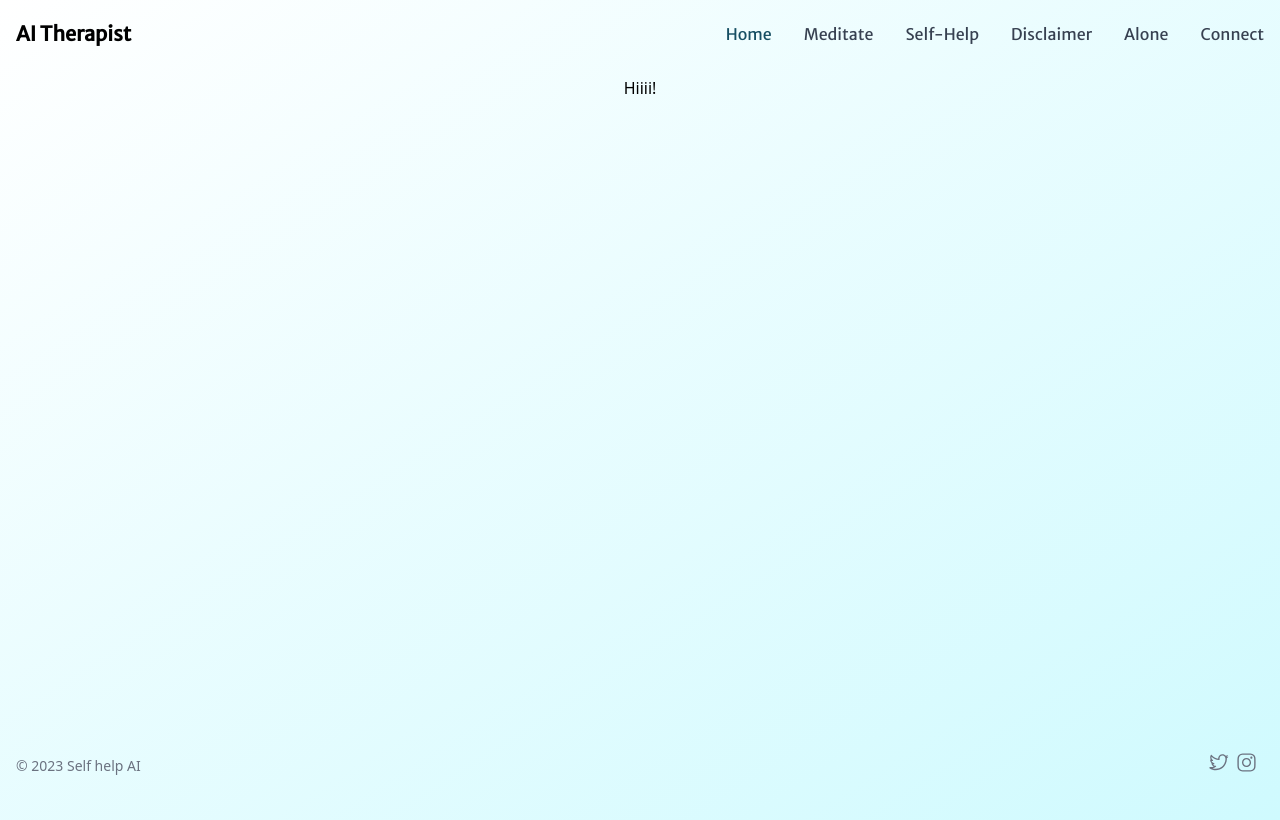
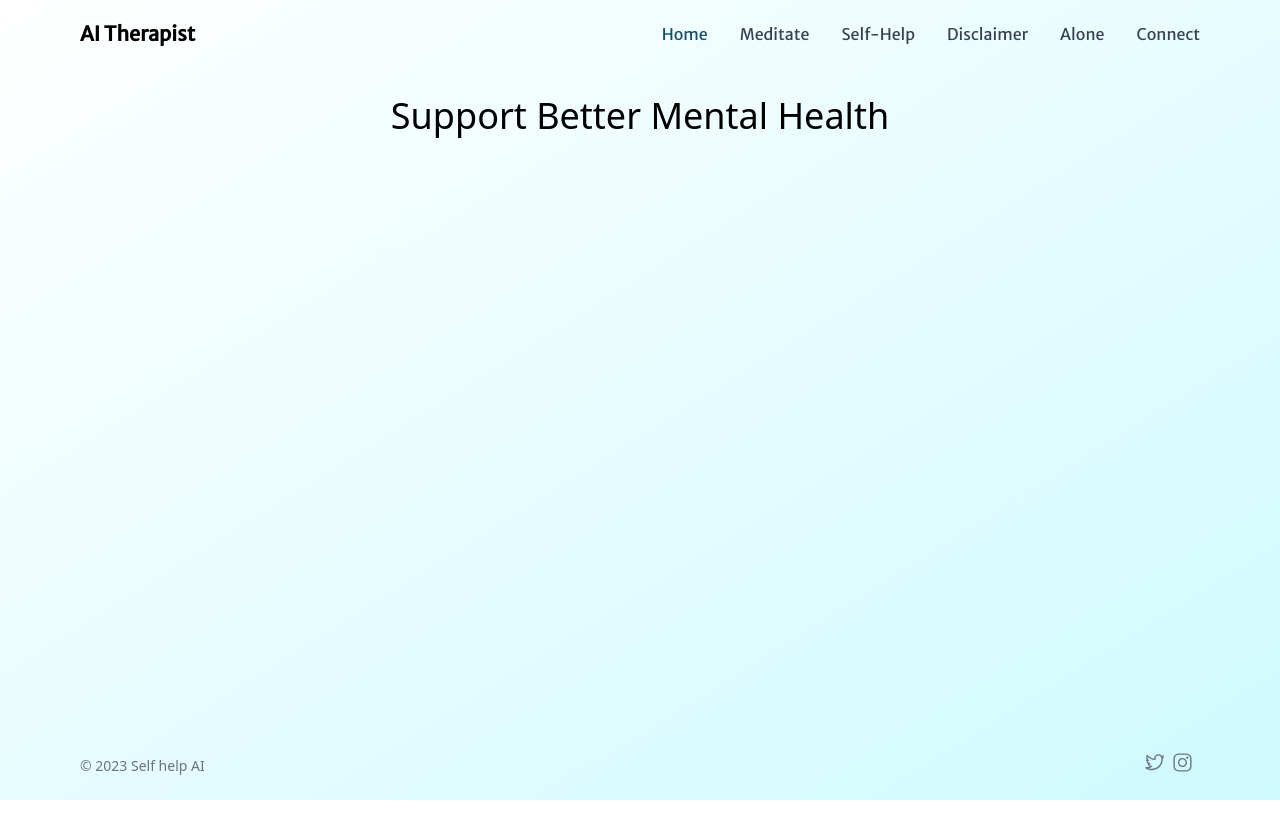
Before and after one commit to anusha-arunn/SelfHelpAI, a Next.js app: page / in a window 1280 px wide. Built offline with nearby package versions, Linux system fonts and the light colour scheme.

Commit message:
Rectified generate.js and footer

```diff
--- a/components/Layout.tsx
+++ b/components/Layout.tsx
@@ -58,10 +58,10 @@ const Layout = ({ children }: Props) => {
             </Link>
           </div>
         </nav> */}
-      <div className="relative min-h-screen">
-        <div className="max-auto mt-5">
+      <div className="flex flex-col min-h-screen">
+        <div className="mt-5">
           <nav className={roboto.className}>
-            <div className="mx-auto flex flex-wrap items-center justify-between">
+            <div className="flex flex-wrap items-center justify-between">
               {/* <Image
                   src={"/favicon.ico"}
                   width={100}
@@ -167,11 +167,11 @@ const Layout = ({ children }: Props) => {
             </div>
           </nav>
         </div>
-        <script src="https://unpkg.com/@themesberg/flowbite@1.1.1/dist/flowbite.bundle.js"></script>
+        <Script src="https://unpkg.com/@themesberg/flowbite@1.1.1/dist/flowbite.bundle.js"></Script>
 
         <main className="flex-grow py-7">{children}</main>
 
-        <footer className="absolute bottom-0 w-full py-10">
+        <footer className="mt-auto w-full pb-5">
           <div className="flex flex-row justify-center items-center">
             <p className="flex-1 text-sm text-gray-500">© 2023 Self help AI</p>
             <Link
--- a/pages/_document.tsx
+++ b/pages/_document.tsx
@@ -5,7 +5,7 @@ class MyDocument extends Document {
     return (
       <Html lang="en" className="">
         <Head />
-        <body className="bg-gradient-to-tl from-cyan-100 dark:bg-black max-w-7xl px-4 mx-auto">
+        <body className="bg-gradient-to-tl from-cyan-100 dark:bg-black max-w-6xl mx-auto px-4">
           <Main />
           <NextScript />
         </body>
--- a/pages/index.tsx
+++ b/pages/index.tsx
@@ -3,14 +3,15 @@ import React from "react";
 
 export default function Home() {
   return (
-    <div>
+    <div className="text-center justify-center">
       <Head>
         <title>AI Therapist</title>
       </Head>
 
-      <main className="items-center text-center justify-center">
-        <div>Hiiii!</div>
-      </main>
+      <div className="text-center justify-center">
+        <p className="text-4xl pt-5">Support Better Mental Health</p>
+        <br />
+      </div>
     </div>
   );
 }
--- a/pages/selfhelp.tsx
+++ b/pages/selfhelp.tsx
@@ -23,7 +23,7 @@ export default function SelfHelp() {
       headers: {
         "Content-Type": "application/json",
       },
-      body: JSON.stringify({ gender, age, help }),
+      body: JSON.stringify({ gender, age, emotion, help }),
     });
     const data = await response.json();
     setResult(data.result.replaceAll("\n", "<br />"));
```
